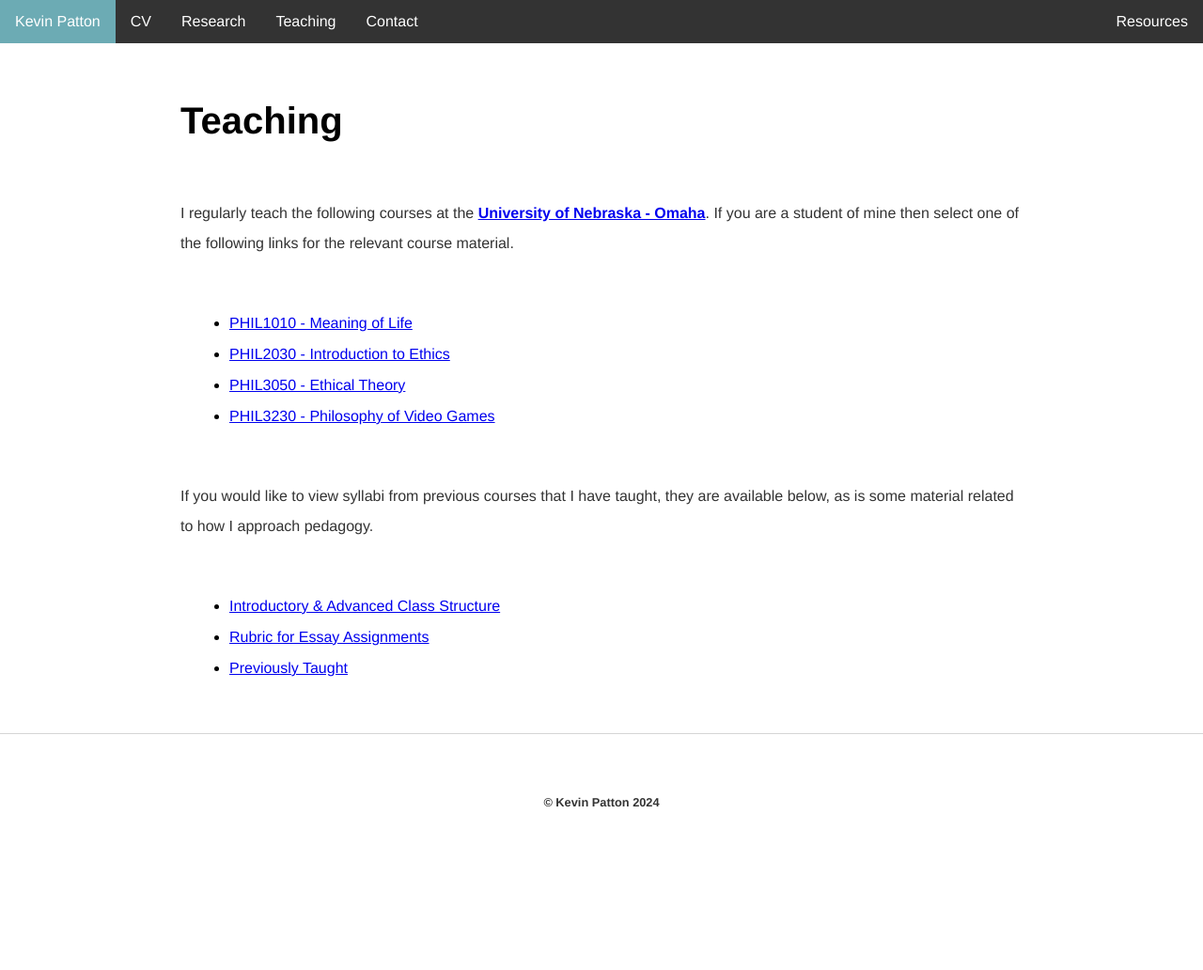
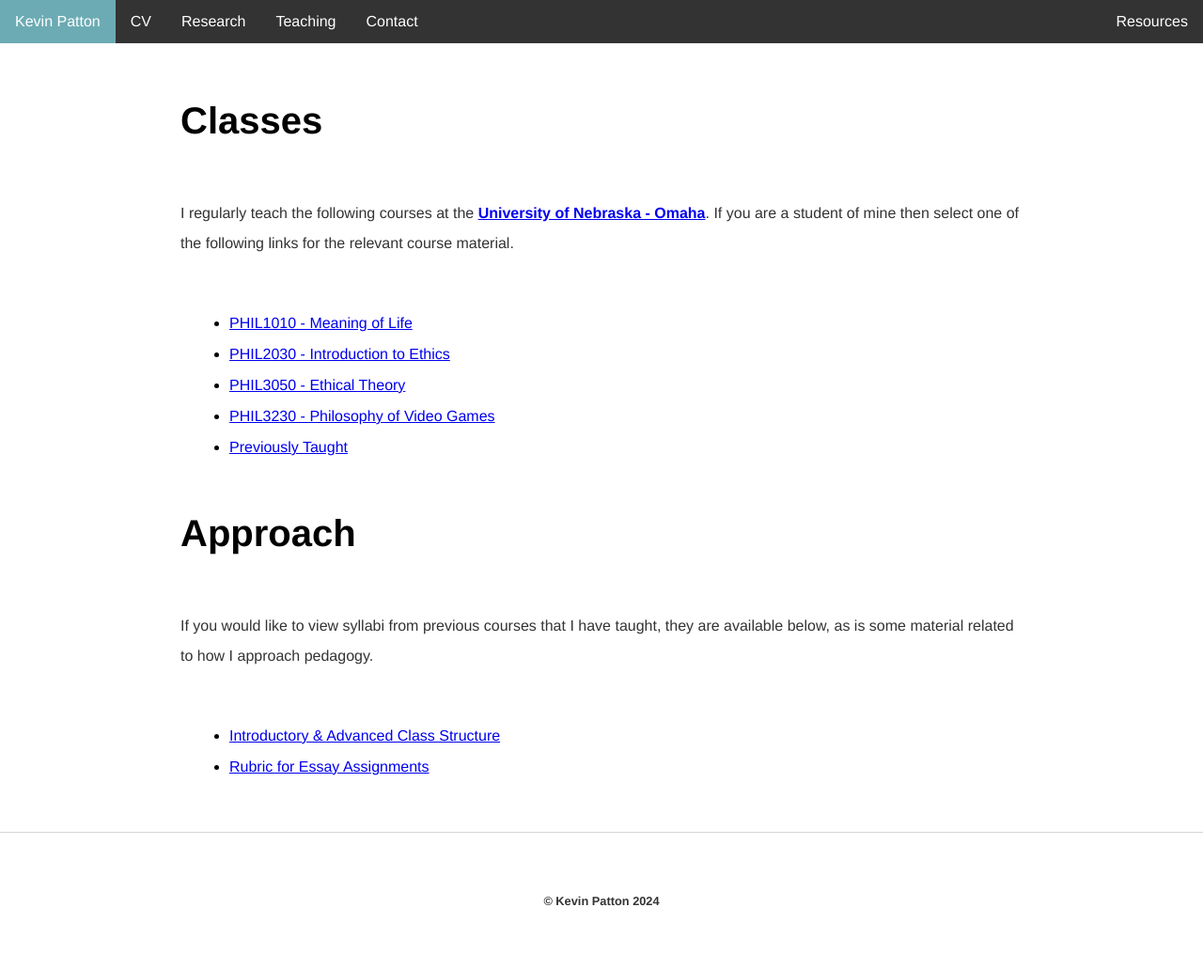
Before and after one commit to kevinjpatton/kevinjpatton.github.io, a Jekyll site: the page built from teaching/index.html, in a window 1280 px wide. Shown: the whole page at 94% size. Built offline with Jekyll 4.4.1, drawn with Linux system fonts in a browser that asks for light colours; Markdown is read by kramdown in place of the engine named in the settings; before the commit the page ends 927 px from its top, so only the background shows below that.

Commit message:
Update index.html

```diff
--- a/teaching/index.html
+++ b/teaching/index.html
@@ -2,17 +2,18 @@
 layout: default
 title: Teaching - Kevin Patton
 ---
-<h1>Teaching</h1>
+<h1>Classes</h1>
 <p>I regularly teach the following courses at the <b><a href="https://www.unomaha.edu/college-of-arts-and-sciences/philosophy/about-us/directory/kevin-patton.php" target="_blank">University of Nebraska - Omaha</a></b>. If you are a student of mine then select one of the following links for the relevant course material.</p>
 <ul class="standard-list">
   <li><a href="/teaching/phil_1010/index.html" target="_blank">PHIL1010 - Meaning of Life</a></li>
   <li><a href="/teaching/phil_2030/index.html" target="_blank">PHIL2030 - Introduction to Ethics</a></li>
   <li><a href="/teaching/phil_3050/index.html" target="_blank">PHIL3050 - Ethical Theory</a></li>
   <li><a href="/teaching/phil_3230/index.html" target="_blank">PHIL3230 - Philosophy of Video Games</a></li>
+  <li><a href="/teaching/pastcourses">Previously Taught</a></p></ul>
 </ul>
+<h1>Approach</h1>
 <p>If you would like to view syllabi from previous courses that I have taught, they are available below, as is some material related to how I approach pedagogy.</p>
 <ul class="standard-list">
   <li><a href="/teaching/pedagogy/class_structure.html">Introductory & Advanced Class Structure</a></li>
   <li><a href="/teaching/pedagogy/rubric.html">Rubric for Essay Assignments</a></li>
-  <li><a href="/teaching/pastcourses">Previously Taught</a></p></ul>
 </ul>
```
